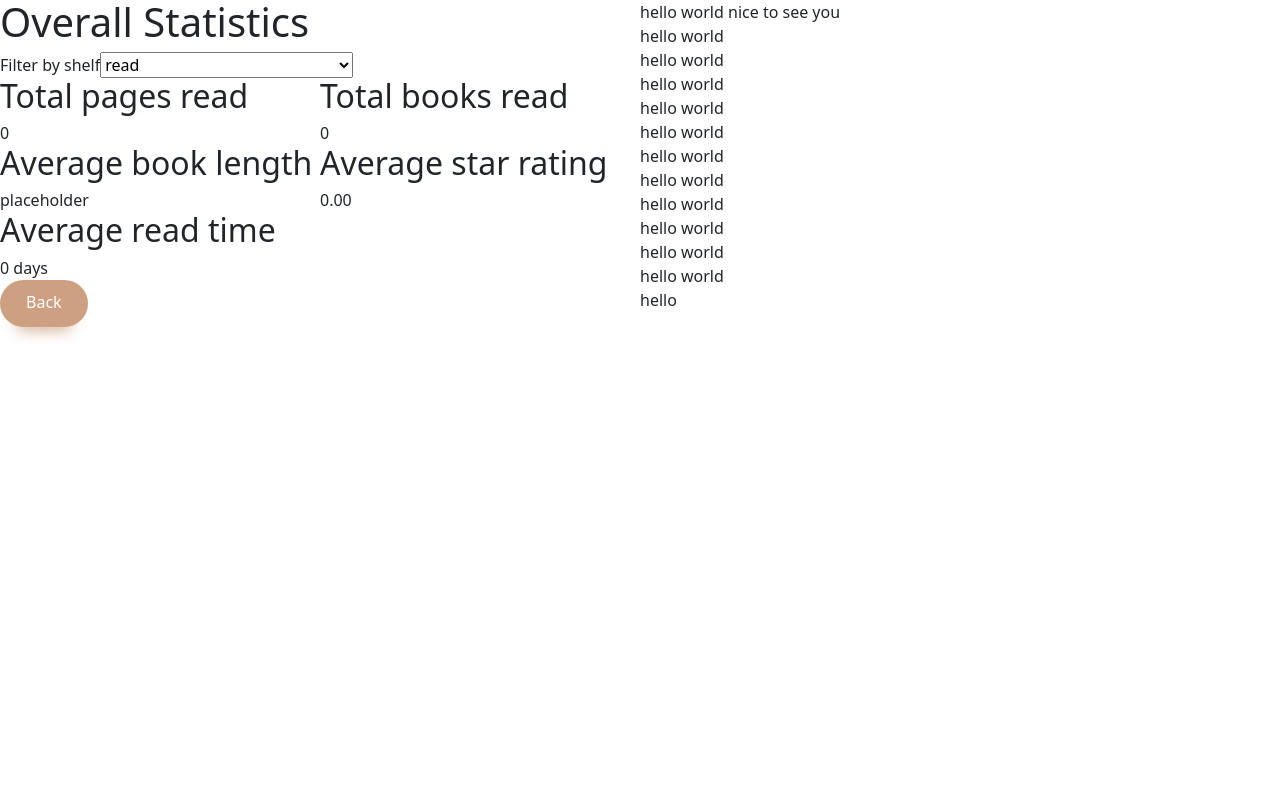
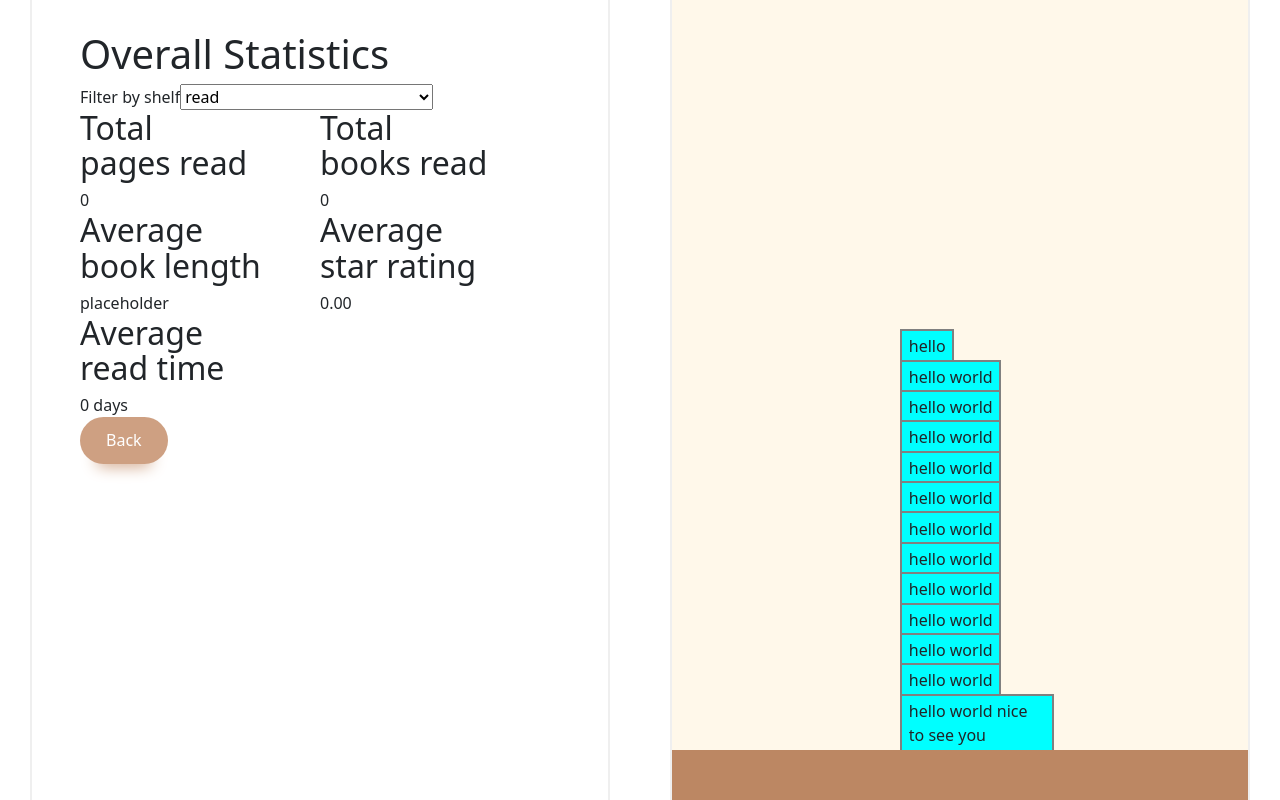
Before and after one commit to ReusableChopsticks/GoodreadsAnalyser, a React (Vite) app: page /view in a window 1280 px wide. Built offline with nearby package versions, Linux system fonts and the light colour scheme.

Commit message:
book stack placeholder added

```diff
--- a/src/Data/repo.tsx
+++ b/src/Data/repo.tsx
@@ -15,8 +15,8 @@ export interface GoodreadsDataField {
   "Number of Pages": number;
   "Year Published": number;
   "Original Publication Year": number;
-  "Date Read": Date;
-  "Date Added": Date;
+  "Date Read": string;
+  "Date Added": string;
   "Bookshelves": string;
   "Bookshelves with positions": string;
   "Exclusive Shelf": string;
--- a/src/HomePage/HomePage.tsx
+++ b/src/HomePage/HomePage.tsx
@@ -11,7 +11,7 @@ import "./HomePage.css";
 const dynamicTypingFields = {
   "Number of Pages": true,
   "My Rating": true,
-  "Avergae Rating": true,
+  "Average Rating": true,
   "Year Published": true,
   "Original Publication Year": true,
   "Read Count": true,
--- a/src/ViewPage/ViewPage.css
+++ b/src/ViewPage/ViewPage.css
@@ -0,0 +1,50 @@
+
+/* * {outline: solid red 1px} */
+
+.view-page {
+  min-height: 100vh;
+}
+
+.statistics-view, .book-tower {
+  margin-inline: 2rem;
+  outline: solid #EEEE 2px;
+}
+
+
+/* STATISTICS */
+.statistics-view {
+  padding-inline: 3rem;
+  padding-top: 2rem;
+}
+
+/* BOOK TOWER */
+
+.book-tower {
+  /* max-height: 100vh; */
+  height: 100vh;
+  overflow-y: scroll;
+  display: flex;
+  flex-direction: column-reverse;
+
+  background-color: #FFF8EA;
+  /* justify-self: center;   */
+}
+
+.floor {
+  background-color: var(--clr-neutral-700);
+  min-height: 50px;
+}
+
+.book-spine {
+  /* min-height: 50px; */
+  height: fit-content;
+  max-width: 150px;
+  width: fit-content;
+  outline: solid gray 2px;
+
+  /* randomise these values in react */
+  background-color: aqua;
+  margin-left: 40%;
+
+  padding: 0.2em 0.4em;
+}
```
